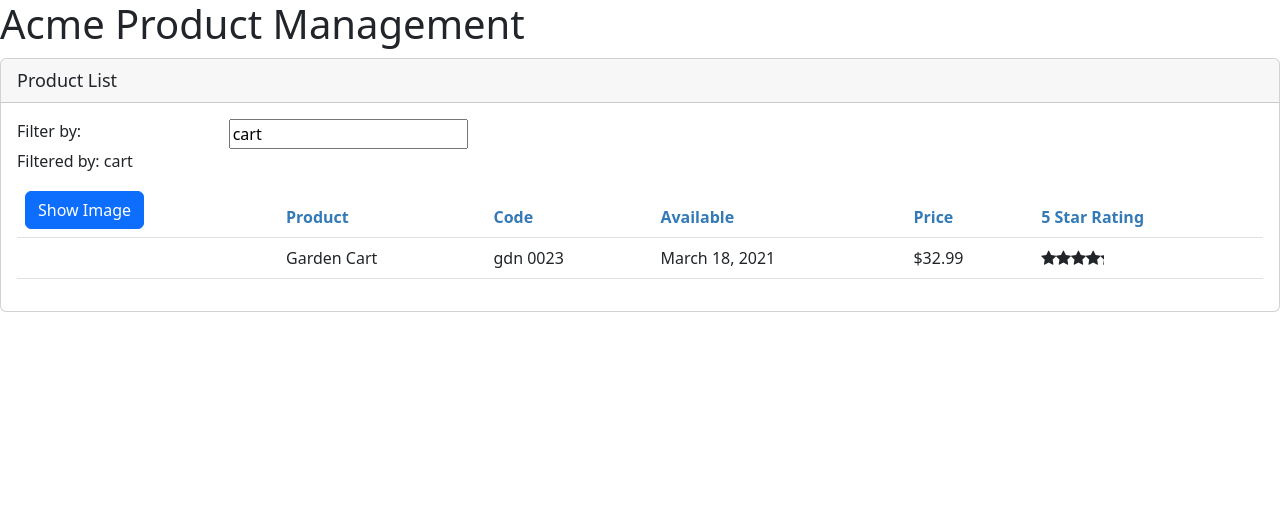
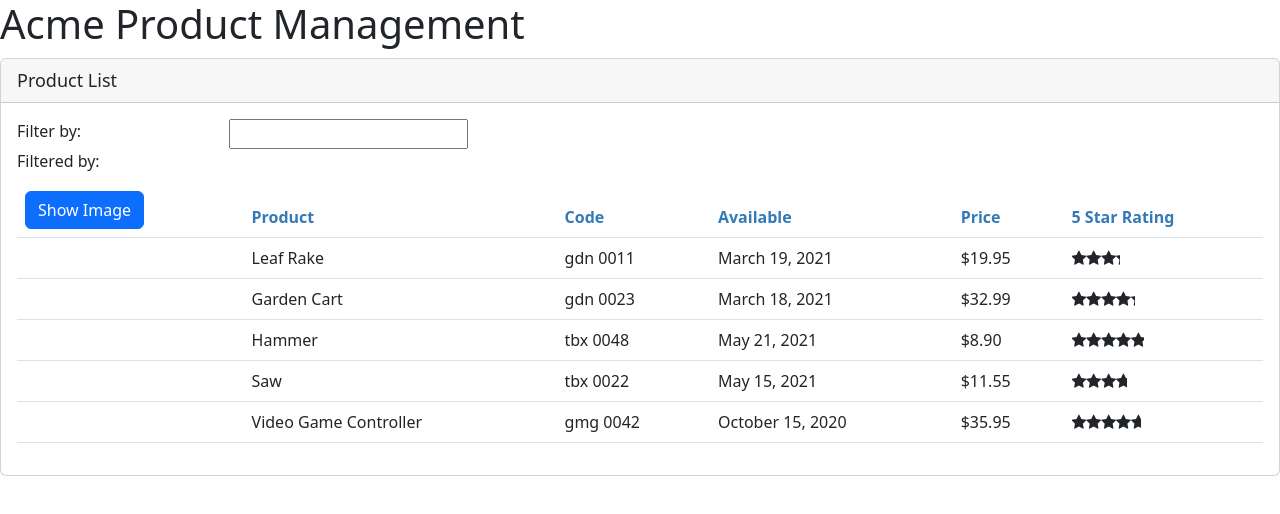
Before and after one commit to matt-grimsley/angular-getting-started, an Angular app: page / in a window 1280 px wide. Shown: the top 514 px of the page. Built offline with nearby package versions, Linux system fonts and the light colour scheme.

Commit message:
Services and DI

```diff
--- a/src/app/products/product-list.component.ts
+++ b/src/app/products/product-list.component.ts
@@ -1,5 +1,6 @@
 import { Component } from '@angular/core';
 import { IProduct } from './product';
+import { ProductService } from './product.service';
 
 @Component({
   selector: 'pm-products',
@@ -11,38 +12,23 @@
   imageWidth: number = 50;
   imageMargin: number = 2;
   showImage: boolean = false;
+
   private _listFilter: string = '';
+
   get listFilter(): string {
     return this._listFilter;
   }
+
   set listFilter(value: string) {
     this._listFilter = value;
     this.filteredProducts = this.performFilter(value);
   }
 
   filteredProducts: IProduct[] = [];
-  products: IProduct[] = [
-    {
-      productId: 2,
-      productName: 'Garden Cart',
-      productCode: 'GDN-0023',
-      releaseDate: 'March 18, 2021',
-      description: '15 gallon capacity rolling garden cart',
-      price: 32.99,
-      starRating: 4.2,
-      imageUrl: 'assets/images/garden_cart.png',
-    },
-    {
-      productId: 5,
-      productName: 'Hammer',
-      productCode: 'TBX-0048',
-      releaseDate: 'May 21, 2021',
-      description: 'Curved claw steel hammer',
-      price: 8.9,
-      starRating: 4.8,
-      imageUrl: 'assets/images/hammer.png',
-    },
-  ];
+  products: IProduct[] = [];
+
+  constructor(private productService: ProductService) {
+  }
 
   performFilter(filterBy: string): IProduct[] {
     filterBy = filterBy.toLocaleLowerCase();
@@ -56,7 +42,8 @@
   }
 
   ngOnInit(): void {
-    this.listFilter = 'cart';
+    this.products = this.productService.getProducts();
+    this.filteredProducts = this.products;
   }
 
   onRatingClicked(message: string): void {
--- /dev/null
+++ b/src/app/products/product.service.ts
@@ -0,0 +1,64 @@
+import { Injectable } from "@angular/core";
+import { IProduct } from "./product";
+
+@Injectable({
+    providedIn: 'root'
+})
+export class ProductService {
+
+    getProducts(): IProduct[] {
+        return [
+          {
+            productId: 1,
+            productName: 'Leaf Rake',
+            productCode: 'GDN-0011',
+            releaseDate: 'March 19, 2021',
+            description: 'Leaf rake with 48-inch wooden handle.',
+            price: 19.95,
+            starRating: 3.2,
+            imageUrl: 'assets/images/leaf_rake.png',
+          },
+          {
+            productId: 2,
+            productName: 'Garden Cart',
+            productCode: 'GDN-0023',
+            releaseDate: 'March 18, 2021',
+            description: '15 gallon capacity rolling garden cart',
+            price: 32.99,
+            starRating: 4.2,
+            imageUrl: 'assets/images/garden_cart.png',
+          },
+          {
+            productId: 5,
+            productName: 'Hammer',
+            productCode: 'TBX-0048',
+            releaseDate: 'May 21, 2021',
+            description: 'Curved claw steel hammer',
+            price: 8.9,
+            starRating: 4.8,
+            imageUrl: 'assets/images/hammer.png',
+          },
+          {
+            productId: 8,
+            productName: 'Saw',
+            productCode: 'TBX-0022',
+            releaseDate: 'May 15, 2021',
+            description: '15-inch steel blade hand saw',
+            price: 11.55,
+            starRating: 3.7,
+            imageUrl: 'assets/images/saw.png',
+          },
+          {
+            productId: 10,
+            productName: 'Video Game Controller',
+            productCode: 'GMG-0042',
+            releaseDate: 'October 15, 2020',
+            description: 'Standard two-button video game controller',
+            price: 35.95,
+            starRating: 4.6,
+            imageUrl: 'assets/images/xbox-controller.png',
+          },
+        ];
+
+    }
+}
```
